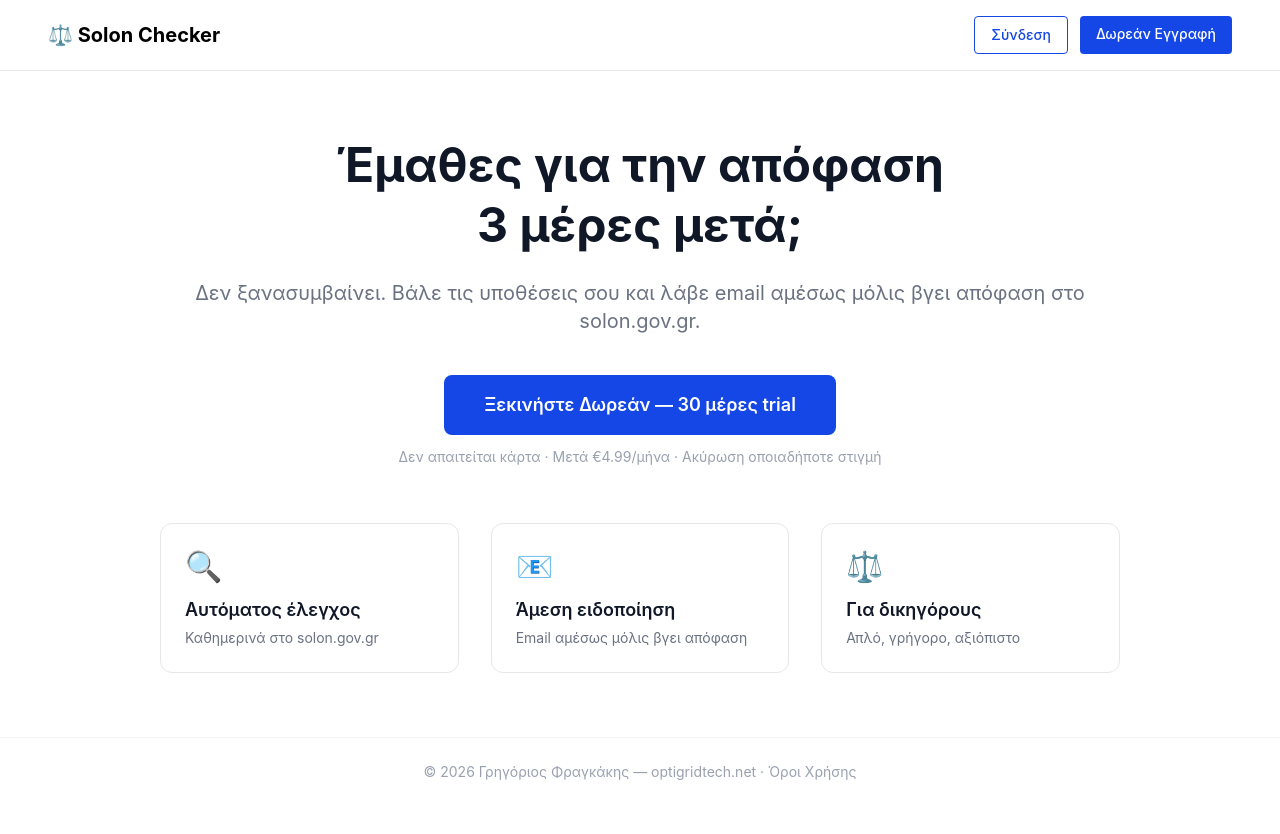
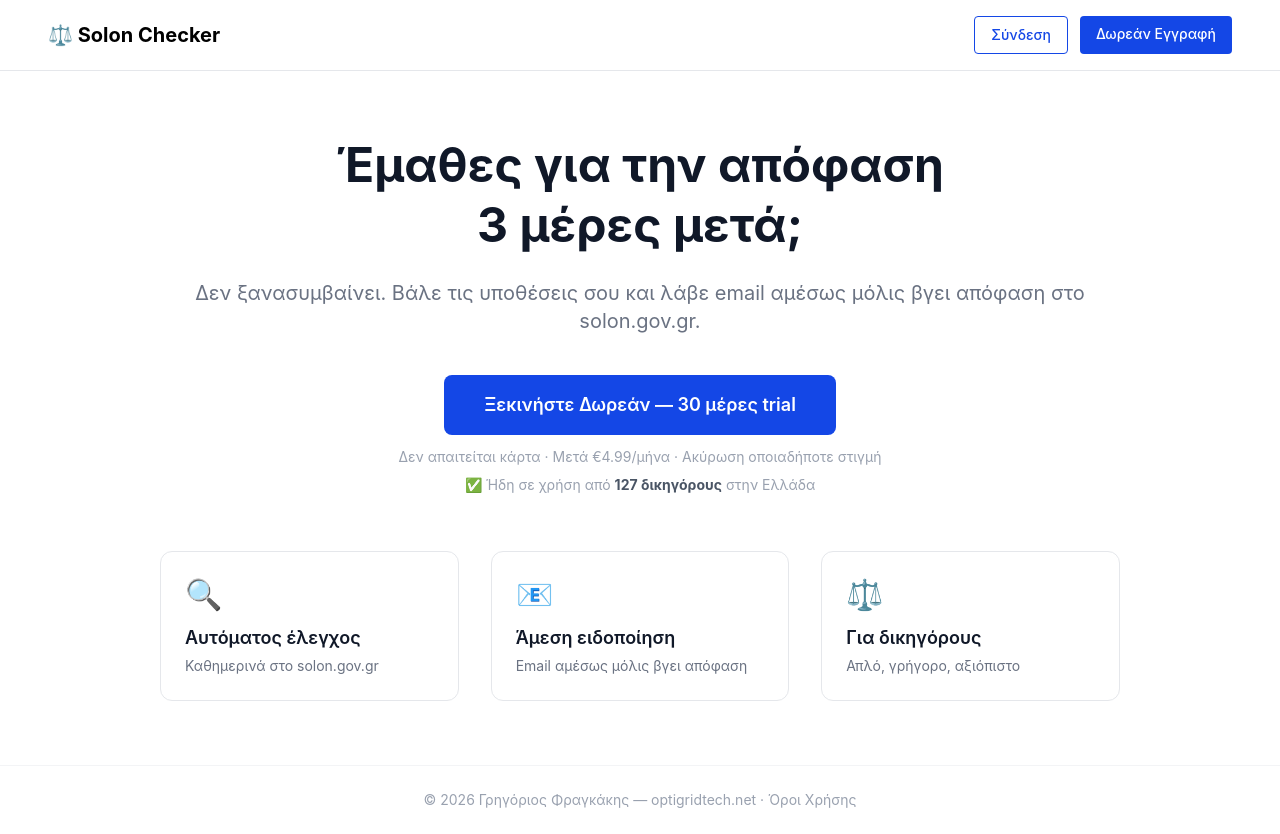
Before and after one commit to Grifrag/Lawyer, a React (Vite) app in the folder frontend/: page / in a window 1280 px wide. Before the commit the page ends 806 px from the top, so only its background shows below. Built offline with nearby package versions, Linux system fonts and the light colour scheme.

Commit message:
Add social proof to landing page

```diff
--- a/frontend/src/pages/Landing.jsx
+++ b/frontend/src/pages/Landing.jsx
@@ -27,6 +27,7 @@ export default function Landing() {
           Ξεκινήστε Δωρεάν — 30 μέρες trial
         </Link>
         <p className="text-gray-400 text-sm mt-3">Δεν απαιτείται κάρτα · Μετά €4.99/μήνα · Ακύρωση οποιαδήποτε στιγμή</p>
+        <p className="text-gray-400 text-sm mt-2">✅ Ήδη σε χρήση από <strong className="text-gray-600">127 δικηγόρους</strong> στην Ελλάδα</p>
 
         {/* Features */}
         <div className="grid grid-cols-1 md:grid-cols-3 gap-4 md:gap-8 mt-10 md:mt-14 text-left">
```
